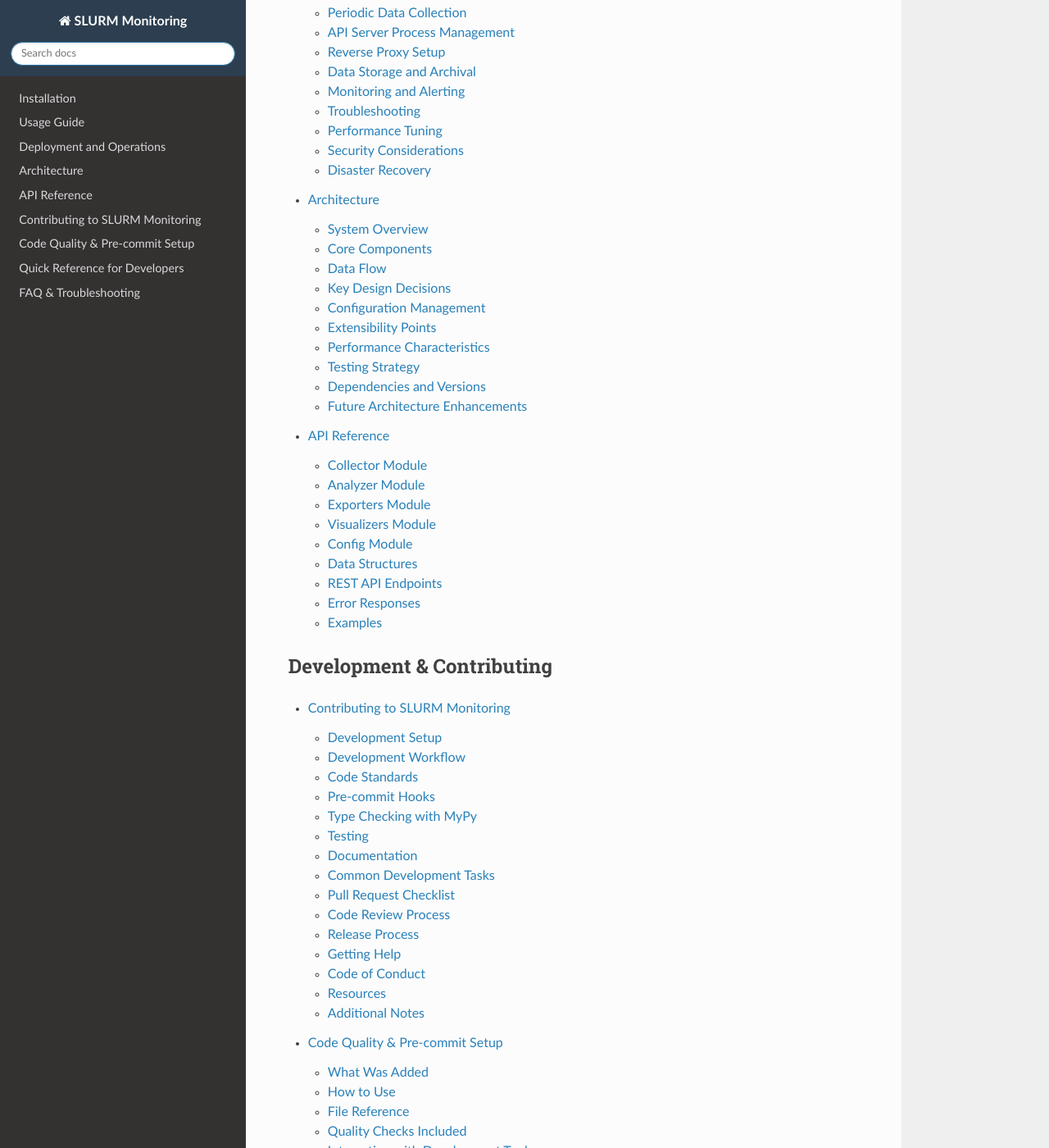
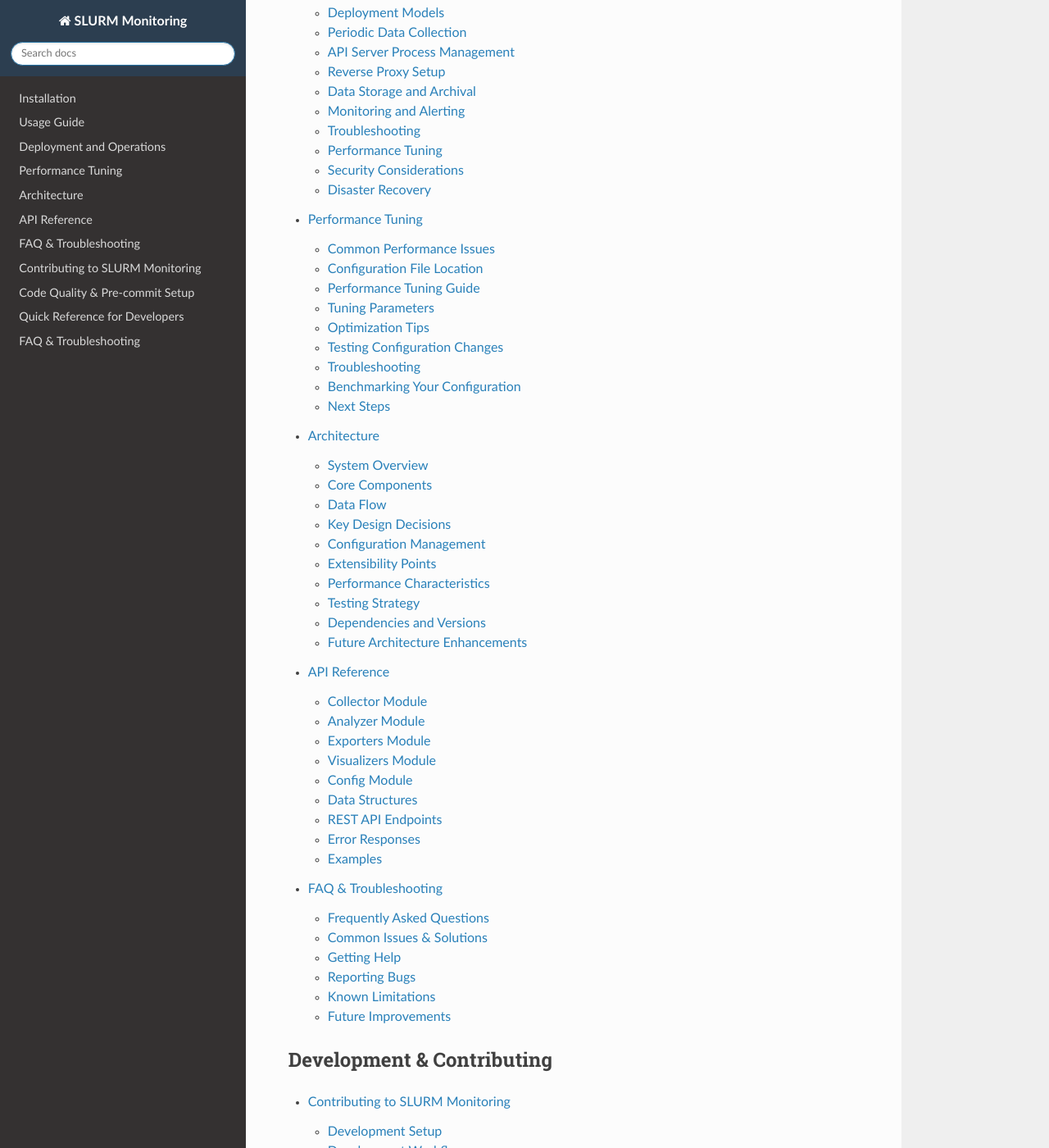
Before and after one commit to HealthyPear/slurm_monitor, a Sphinx documentation site: the page built from docs/index.rst, in a window 1280 px wide and 1400 px high, scrolled down 2025 px. Shown: the whole window at 82% size. Built offline with Sphinx 7.4.7 and the Read the Docs theme 3.1.0, drawn with Linux system fonts in a browser that asks for light colours; part of the change alters nothing that is shown; some of the changed text lies outside the part shown.

Commit message:
docs: add performance tuning page

```diff
--- a/docs/index.rst
+++ b/docs/index.rst
@@ -14,6 +14,7 @@ Quick Links
 * :doc:`installation` - Get started with installation
 * :doc:`usage` - Command-line and Python API usage
 * :doc:`deployment` - Production deployment and operational guidelines
+* :doc:`performance` - Performance tuning and optimization
 * :doc:`contributing` - Development guide and contribution workflows
 * :doc:`api` - Complete API reference
 
@@ -68,8 +69,10 @@ Table of Contents
    installation
    usage
    deployment
+   performance
    architecture
    api
+   faq
 
 Development & Contributing
 ---------------------------
--- /dev/null
+++ b/docs/performance.rst
@@ -0,0 +1,383 @@
+Performance Tuning
+==================
+
+This guide explains how to optimize the SLURM monitoring tool for your environment, particularly when dealing with large clusters or slow SLURM command responses.
+
+Common Performance Issues
+-------------------------
+
+**sacct command is slow or timing out**:
+
+The `sacct` command can be slow when:
+- Querying all users across the cluster (use `include_all_users: false`)
+- Requesting many data fields (simplify the `format_fields` list)
+- Looking back many days (reduce `default_lookback_days`)
+- The cluster has a large job history
+
+**Solution**: Use the configuration file to tune these settings for your cluster.
+
+Configuration File Location
+----------------------------
+
+Create a configuration file in one of these locations:
+
+1. ``~/.slurm_config.yaml`` (home directory) - recommended
+2. ``./slurm_config.yaml`` (current directory)
+3. ``~/.config/slurm_monitoring/config.yaml``
+4. ``/etc/slurm_monitoring/config.yaml``
+
+Performance Tuning Guide
+------------------------
+
+Fast Configuration
+~~~~~~~~~~~~~~~~~~~
+
+Use this for quick queries with minimal data:
+
+.. code-block:: yaml
+
+    sacct:
+      timeout: 60                    # Shorter timeout
+      include_all_users: false       # Only your user's jobs
+      format_fields:                 # Minimal fields
+        - JobID
+        - User
+        - AllocCPUS
+        - State
+
+    collection:
+      default_lookback_days: 7       # Shorter lookback
+
+**Performance**: ~5-10 seconds for typical queries
+
+Balanced Configuration
+~~~~~~~~~~~~~~~~~~~~~~
+
+Good default for most clusters:
+
+.. code-block:: yaml
+
+    sacct:
+      timeout: 120
+      include_all_users: false
+      format_fields:
+        - JobID
+        - JobName
+        - User
+        - Account
+        - Start
+        - End
+        - AllocCPUS
+        - State
+
+    collection:
+      default_lookback_days: 30
+
+**Performance**: ~15-30 seconds for typical queries
+
+Comprehensive Configuration
+~~~~~~~~~~~~~~~~~~~~~~~~~~~
+
+For detailed analysis (slower but more data):
+
+.. code-block:: yaml
+
+    sacct:
+      timeout: 300                   # Longer timeout
+      include_all_users: true        # All users
+      format_fields:                 # All fields
+        - JobID
+        - JobName
+        - User
+        - Account
+        - Start
+        - End
+        - CPUTime
+        - AllocCPUS
+        - State
+        - ExitCode
+
+    collection:
+      default_lookback_days: 90      # Longer lookback
+
+**Performance**: ~30-120 seconds depending on cluster size
+
+Tuning Parameters
+-----------------
+
+``sacct.timeout`` (seconds)
+~~~~~~~~~~~~~~~~~~~~~~~~~~~
+
+How long to wait for `sacct` to complete. Increase if:
+- Your cluster is large
+- sacct command is slow
+- Jobs history is extensive
+
+**Recommended values**:
+- Small clusters: 60-90 seconds
+- Medium clusters: 120-180 seconds
+- Large clusters: 180-300 seconds
+
+``sacct.include_all_users``
+~~~~~~~~~~~~~~~~~~~~~~~~~~~~
+
+Whether to query all users or just current user.
+
+**false** (default, faster):
+- Queries only your jobs: ``sacct -u $USER``
+- Best for: Individual users, regular reporting
+- Speed: Fast
+
+**true** (slower):
+- Queries all cluster jobs: ``sacct -a``
+- Best for: System administrators, cluster-wide analysis
+- Speed: Much slower (2-10x slower than per-user)
+
+``sacct.format_fields``
+~~~~~~~~~~~~~~~~~~~~~~~~
+
+List of fields to retrieve from `sacct`. Fewer fields = faster queries.
+
+**Minimal fields** (fastest):
+.. code-block:: yaml
+
+    format_fields:
+      - JobID
+      - User
+      - AllocCPUS
+      - State
+
+**Standard fields** (balanced):
+.. code-block:: yaml
+
+    format_fields:
+      - JobID
+      - JobName
+      - User
+      - Account
+      - Start
+      - End
+      - AllocCPUS
+      - State
+
+**All fields** (slowest but most complete):
+.. code-block:: yaml
+
+    format_fields:
+      - JobID
+      - JobName
+      - User
+      - Account
+      - Start
+      - End
+      - CPUTime
+      - AllocCPUS
+      - State
+      - ExitCode
+
+Common field choices:
+- ``JobID`` - Job identifier (always include)
+- ``User`` - Job owner
+- ``Start``, ``End`` - Job times
+- ``AllocCPUS`` - Cores allocated
+- ``CPUTime`` - Total CPU time (slower to compute)
+- ``State`` - Job status
+- ``Account`` - Billing account
+
+``collection.default_lookback_days``
+~~~~~~~~~~~~~~~~~~~~~~~~~~~~~~~~~~~~
+
+Number of days to analyze by default. Shorter periods are faster.
+
+**Recommended values**:
+- Daily monitoring: 1-7 days (very fast)
+- Weekly reports: 7-14 days (fast)
+- Monthly reports: 30 days (normal)
+- Trend analysis: 90-365 days (slow)
+
+Optimization Tips
+-----------------
+
+**For CLI Commands**:
+
+If `pixi run cli users` is slow, create ~/.slurm_config.yaml:
+
+.. code-block:: yaml
+
+    sacct:
+      timeout: 120
+      include_all_users: false
+      format_fields:
+        - JobID
+        - User
+        - AllocCPUS
+        - State
+
+**For REST API**:
+
+If API endpoints timeout, adjust the config and restart the API server:
+
+.. code-block:: bash
+
+    # Create config with faster settings
+    cat > ~/.slurm_config.yaml << 'EOF'
+    sacct:
+      timeout: 240
+      include_all_users: false
+    EOF
+
+    # Restart API server
+    pixi run api
+
+**For Scheduled Monitoring**:
+
+For cron jobs or monitors, use separate configs:
+
+.. code-block:: bash
+
+    # Fast daily collection for current user
+    cat > ~/.slurm_config.daily.yaml << 'EOF'
+    sacct:
+      include_all_users: false
+      format_fields:
+        - JobID
+        - User
+        - AllocCPUS
+    collection:
+      default_lookback_days: 1
+    EOF
+
+    # Full weekly analysis for all users
+    cat > ~/.slurm_config.weekly.yaml << 'EOF'
+    sacct:
+      timeout: 300
+      include_all_users: true
+      format_fields:
+        - JobID
+        - User
+        - AllocCPUS
+        - State
+    collection:
+      default_lookback_days: 7
+    EOF
+
+Testing Configuration Changes
+------------------------------
+
+Test your configuration quickly:
+
+.. code-block:: bash
+
+    # Run a single command with verbose output
+    pixi run cli stats --days 7
+
+    # Time the command
+    time pixi run cli users
+
+    # Try with minimal fields
+    cat > ~/.slurm_config.yaml << 'EOF'
+    sacct:
+      include_all_users: false
+      format_fields:
+        - JobID
+        - User
+        - AllocCPUS
+    EOF
+
+    time pixi run cli users
+
+Troubleshooting
+---------------
+
+**sacct still timing out**
+
+If sacct times out even with optimal config:
+
+1. Check SLURM database status:
+
+   .. code-block:: bash
+
+       # Manually run sacct
+       time sacct -u $USER --starttime=2024-01-01 | head -20
+
+2. If sacct itself is slow, contact your cluster administrator:
+
+   .. code-block:: bash
+
+       # Ask your cluster admin to check SLURM database
+       slurm-nodelist
+
+3. As a workaround, use shorter time periods:
+
+   .. code-block:: yaml
+
+       collection:
+         default_lookback_days: 1  # Query only today
+
+**High memory usage**
+
+If the tool uses too much memory:
+
+1. Reduce lookback days:
+
+   .. code-block:: yaml
+
+       collection:
+         default_lookback_days: 7
+
+2. Reduce fields in sacct:
+
+   .. code-block:: yaml
+
+       sacct:
+         format_fields:
+           - JobID
+           - User
+           - AllocCPUS
+
+3. Run separate queries instead of all-at-once:
+
+   .. code-block:: bash
+
+       # Query one week at a time rather than 90 days
+       pixi run cli stats --days 7
+
+Benchmarking Your Configuration
+--------------------------------
+
+Use this script to benchmark different configurations:
+
+.. code-block:: bash
+
+    #!/bin/bash
+
+    echo "Testing sacct performance..."
+
+    # Test 1: Minimal fields
+    echo "1. Minimal fields (JobID, User, AllocCPUS):"
+    time sacct -u $USER --starttime=2026-03-01 \
+      --format=JobID,User,AllocCPUS --parsable2 > /dev/null
+
+    # Test 2: Standard fields
+    echo "2. Standard fields (add State, Start, End):"
+    time sacct -u $USER --starttime=2026-03-01 \
+      --format=JobID,User,State,Start,End,AllocCPUS --parsable2 > /dev/null
+
+    # Test 3: With all users (-a flag)
+    echo "3. All users + all fields:"
+    time sacct -a --starttime=2026-03-01 \
+      --format=JobID,User,State,Start,End,CPUTime,AllocCPUS,ExitCode --parsable2 > /dev/null
+
+Next Steps
+----------
+
+1. Create a configuration file: ``cp slurm_config.example.yaml ~/.slurm_config.yaml``
+2. Adjust settings based on your needs
+3. Test with: ``pixi run cli stats --days 7``
+4. Monitor performance and iterate
+5. See :doc:`deployment` for production setup
+
+For more information, see:
+- :doc:`faq` - Common questions
+- :doc:`deployment` - Production deployment
+- :doc:`usage` - Usage examples
```
